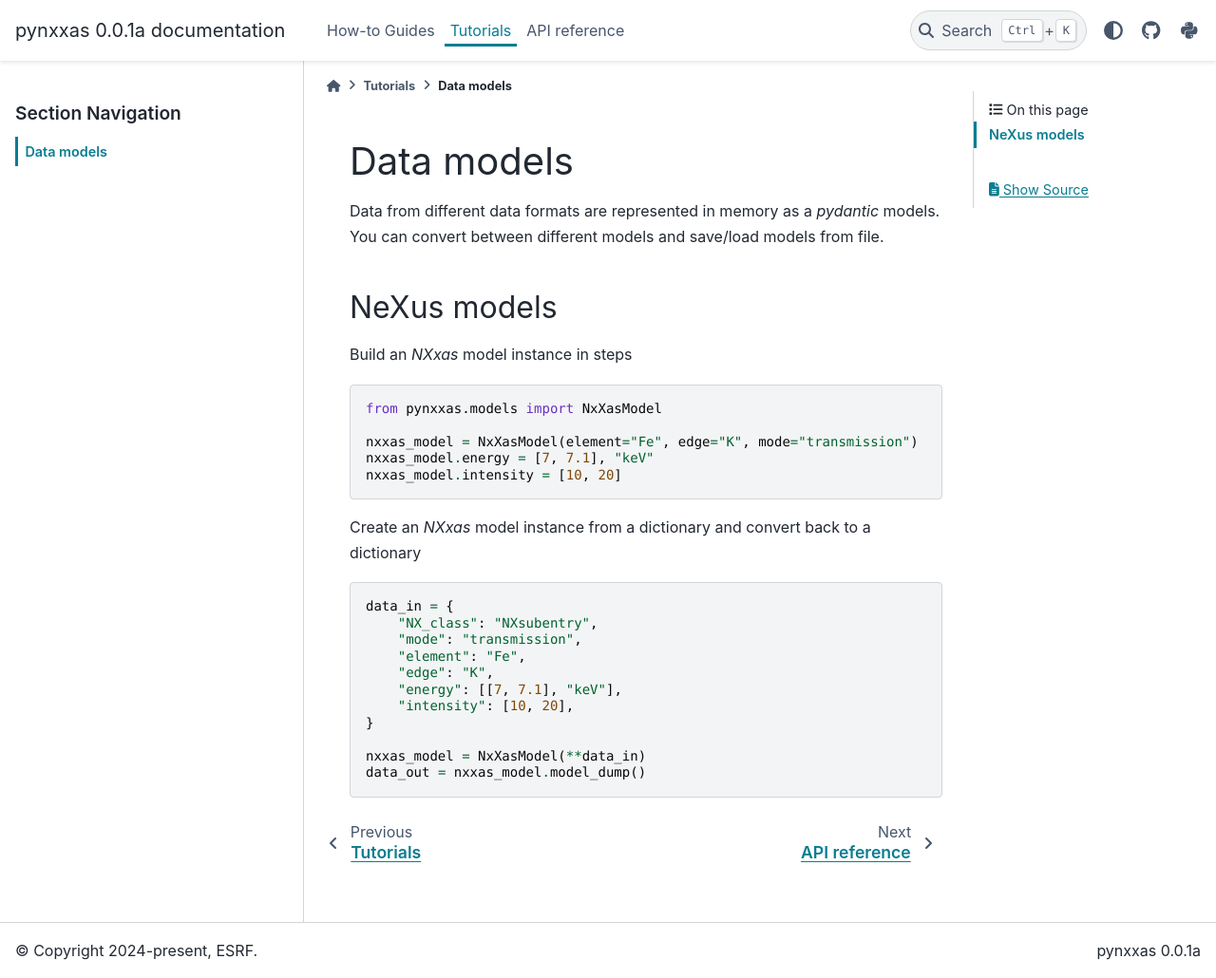
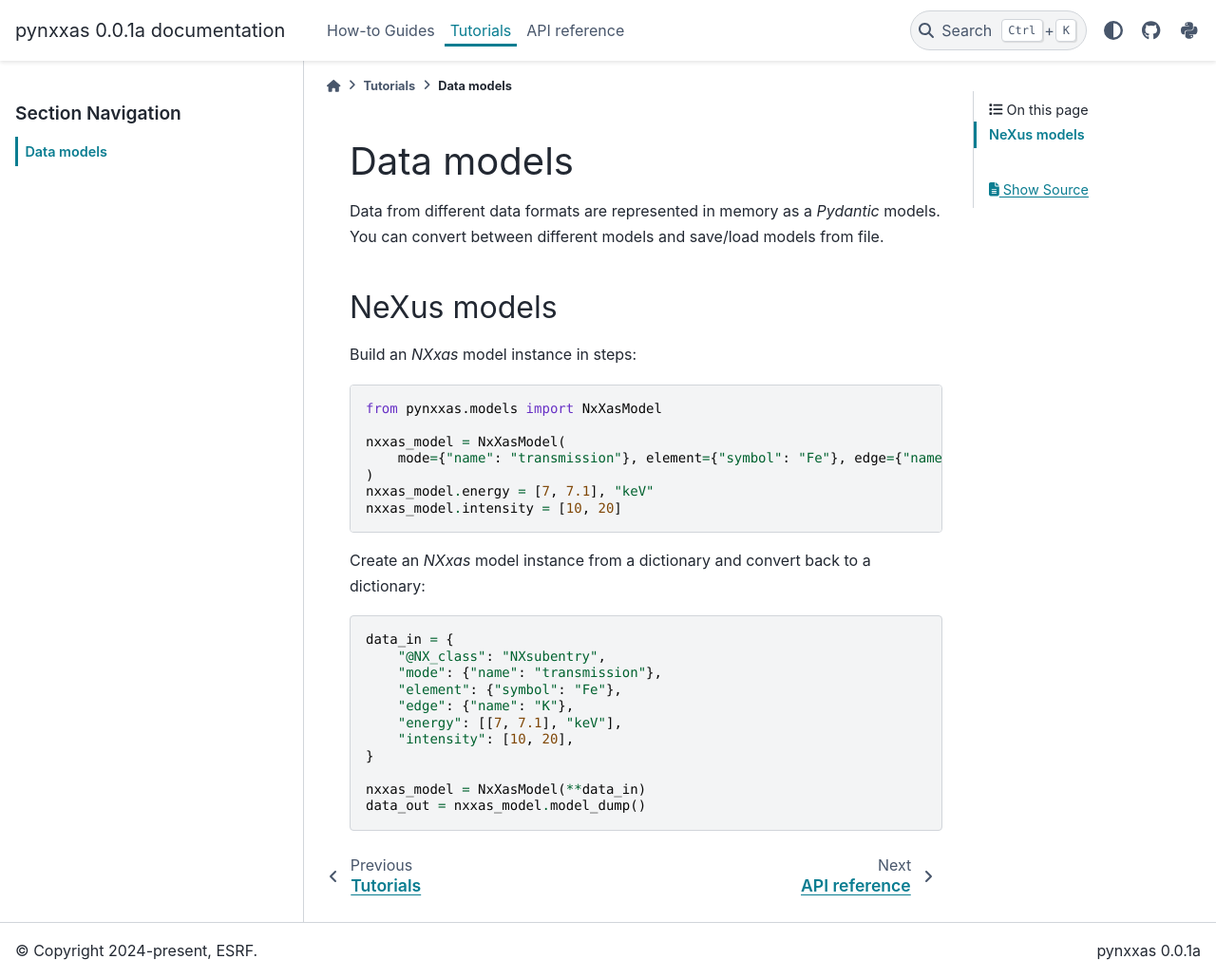
Before and after one commit to XraySpectroscopy/pynxxas, a Sphinx documentation site: the page built from doc/tutorials/models.rst, in a window 1280 px wide and 1030 px high. Shown: the whole window at 95% size. Built offline with Sphinx 7.4.7 and the PyData theme 0.15.4, drawn with Linux system fonts in a browser that asks for light colours.

Commit message:
Edge as a separate class

```diff
--- a/doc/tutorials/models.rst
+++ b/doc/tutorials/models.rst
@@ -1,31 +1,33 @@
 Data models
 ===========
 
-Data from different data formats are represented in memory as a *pydantic* models.
+Data from different data formats are represented in memory as a *Pydantic* models.
 You can convert between different models and save/load models from file.
 
 NeXus models
 ------------
 
-Build an *NXxas* model instance in steps
+Build an *NXxas* model instance in steps:
 
 .. code-block:: python
 
     from pynxxas.models import NxXasModel
 
-    nxxas_model = NxXasModel(element="Fe", edge="K", mode="transmission")
+    nxxas_model = NxXasModel(
+        mode={"name": "transmission"}, element={"symbol": "Fe"}, edge={"name": "K"}
+    )
     nxxas_model.energy = [7, 7.1], "keV"
     nxxas_model.intensity = [10, 20]
 
-Create an *NXxas* model instance from a dictionary and convert back to a dictionary
+Create an *NXxas* model instance from a dictionary and convert back to a dictionary:
 
 .. code-block:: python
 
     data_in = {
-        "NX_class": "NXsubentry",
-        "mode": "transmission",
-        "element": "Fe",
-        "edge": "K",
+        "@NX_class": "NXsubentry",
+        "mode": {"name": "transmission"},
+        "element": {"symbol": "Fe"},
+        "edge": {"name": "K"},
         "energy": [[7, 7.1], "keV"],
         "intensity": [10, 20],
     }
```
Also changed, not shown: 4 other files.
